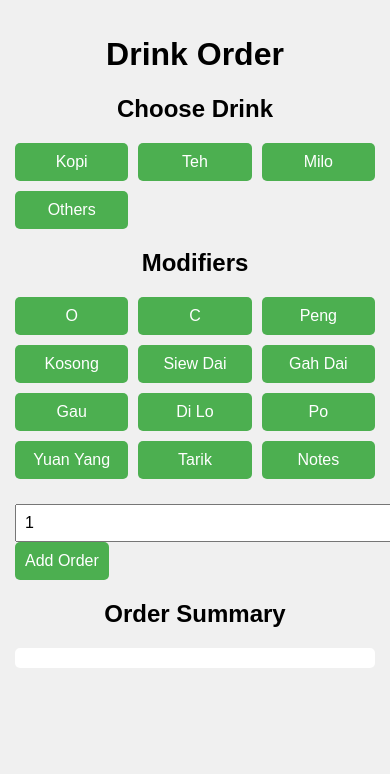
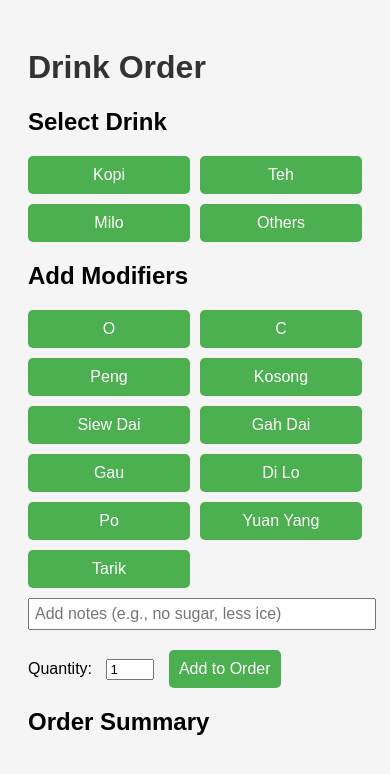
Before and after one commit to mygithu6/Order_Drink, a plain HTML site: page index.html in a window 390 px wide. Drawn offline with Linux system fonts and the light colour scheme.

Commit message:
Update index.html

```diff
--- a/index.html
+++ b/index.html
@@ -2,73 +2,66 @@
 <html lang="en">
 <head>
   <meta charset="UTF-8" />
-  <meta name="viewport" content="width=device-width, initial-scale=1.0"/>
-  <title>Drink Order</title>
+  <meta name="viewport" content="width=device-width, initial-scale=1.0" />
+  <title>Singapore Drink Order</title>
   <style>
     body {
       font-family: Arial, sans-serif;
-      padding: 15px;
-      background-color: #f0f0f0;
-      max-width: 600px;
-      margin: auto;
+      padding: 20px;
+      background-color: #f5f5f5;
     }
-
-    h1, h2 {
-      text-align: center;
+    h1 {
+      color: #333;
     }
-
     .section {
       margin-bottom: 20px;
     }
-
-    .grid {
+    .button-grid {
       display: grid;
       grid-template-columns: repeat(3, 1fr);
       gap: 10px;
+      margin-top: 10px;
     }
-
     button {
       padding: 10px;
+      font-size: 16px;
       border: none;
       border-radius: 5px;
       background-color: #4caf50;
       color: white;
-      font-size: 16px;
       cursor: pointer;
     }
-
     button.selected {
       background-color: #2e7d32;
     }
-
-    input[type="text"], input[type="number"] {
+    .order-item {
+      display: flex;
+      align-items: center;
+      margin-bottom: 10px;
+      flex-wrap: wrap;
+    }
+    .order-text {
+      flex: 1;
+      min-width: 150px;
+      font-size: 16px;
+    }
+    input[type="number"] {
+      width: 40px;
+      margin: 0 10px;
+    }
+    input[type="text"] {
+      padding: 5px;
+      font-size: 16px;
       width: 100%;
-      padding: 8px;
-      font-size: 16px;
       margin-top: 5px;
     }
-
-    #others-drink-input, #notes-input {
-      display: none;
+    #note-input, #custom-drink {
       margin-top: 10px;
     }
-
-    #order-list {
-      background: white;
-      padding: 10px;
-      border-radius: 5px;
-    }
-
-    .order-item {
-      display: flex;
-      justify-content: space-between;
-      align-items: center;
-      margin-bottom: 8px;
-      font-size: 16px;
-    }
-
-    .order-text {
-      flex: 1;
+    @media (max-width: 600px) {
+      .button-grid {
+        grid-template-columns: repeat(2, 1fr);
+      }
     }
   </style>
 </head>
@@ -76,21 +69,19 @@
   <h1>Drink Order</h1>
 
   <div class="section">
-    <h2>Choose Drink</h2>
-    <div class="grid" id="drink-options">
+    <h2>Select Drink</h2>
+    <div id="drink-options" class="button-grid">
       <button onclick="selectDrink('Kopi')">Kopi</button>
       <button onclick="selectDrink('Teh')">Teh</button>
       <button onclick="selectDrink('Milo')">Milo</button>
-      <button onclick="toggleOthersDrink()">Others</button>
+      <button onclick="selectDrink('Others')">Others</button>
     </div>
-    <div id="others-drink-input">
-      <input type="text" id="others-drink-text" placeholder="Extra (e.g. siew siew dai)"/>
-    </div>
+    <input type="text" id="custom-drink" placeholder="Enter custom drink" style="display: none;" />
   </div>
 
   <div class="section">
-    <h2>Modifiers</h2>
-    <div class="grid" id="modifier-options">
+    <h2>Add Modifiers</h2>
+    <div id="modifier-options" class="button-grid">
       <button onclick="toggleModifier('O')">O</button>
       <button onclick="toggleModifier('C')">C</button>
       <button onclick="toggleModifier('Peng')">Peng</button>
@@ -102,16 +93,16 @@
       <button onclick="toggleModifier('Po')">Po</button>
       <button onclick="toggleModifier('Yuan Yang')">Yuan Yang</button>
       <button onclick="toggleModifier('Tarik')">Tarik</button>
-      <button onclick="toggleModifier('Notes')">Notes</button>
     </div>
-    <div id="notes-input">
-      <input type="text" id="notes-text" placeholder="Enter notes (e.g., less sugar, no ice)"/>
+    <div id="note-section">
+      <input type="text" id="note-input" placeholder="Add notes (e.g., no sugar, less ice)" />
     </div>
   </div>
 
   <div class="section">
-    <input type="number" id="quantity" min="1" value="1" />
-    <button onclick="addOrder()">Add Order</button>
+    <label for="qty">Quantity:</label>
+    <input type="number" id="qty" min="1" value="1" />
+    <button onclick="addOrder()">Add to Order</button>
   </div>
 
   <div class="section">
@@ -123,89 +114,60 @@
     let selectedDrink = "";
     let selectedModifiers = [];
     let orders = [];
-    let isOthersDrink = false;
 
     function selectDrink(drink) {
+      if (drink === "Others") {
+        document.getElementById("custom-drink").style.display = "block";
+      } else {
+        document.getElementById("custom-drink").style.display = "none";
+      }
       selectedDrink = drink;
-      document.querySelectorAll('#drink-options button').forEach(btn => btn.classList.remove('selected'));
-      event.target.classList.add('selected');
-      isOthersDrink = false;
-      document.getElementById("others-drink-input").style.display = "none";
-      document.getElementById("others-drink-text").value = "";
-    }
-
-    function toggleOthersDrink() {
-      isOthersDrink = !isOthersDrink;
-      document.getElementById("others-drink-input").style.display = isOthersDrink ? "block" : "none";
-      const btn = Array.from(document.querySelectorAll('#drink-options button')).find(b => b.innerText === "Others");
-      btn.classList.toggle("selected");
+      document.querySelectorAll("#drink-options button").forEach(btn => btn.classList.remove("selected"));
+      event.target.classList.add("selected");
     }
 
     function toggleModifier(mod) {
       const index = selectedModifiers.indexOf(mod);
       if (index > -1) {
         selectedModifiers.splice(index, 1);
-        event.target.classList.remove('selected');
-        if (mod === "Notes") {
-          document.getElementById("notes-input").style.display = "none";
-          document.getElementById("notes-text").value = "";
-        }
+        event.target.classList.remove("selected");
       } else {
         selectedModifiers.push(mod);
-        event.target.classList.add('selected');
-        if (mod === "Notes") {
-          document.getElementById("notes-input").style.display = "block";
-        }
+        event.target.classList.add("selected");
       }
     }
 
     function addOrder() {
       let drink = selectedDrink;
-      let customExtra = document.getElementById("others-drink-text").value.trim();
+      const customDrink = document.getElementById("custom-drink").value.trim();
+      const note = document.getElementById("note-input").value.trim();
+      const qty = parseInt(document.getElementById("qty").value) || 1;
 
-      if (!drink && !customExtra) {
-        alert("Please select a drink or enter a custom one.");
+      if (!drink && !customDrink) {
+        alert("Please select a drink or enter a custom drink.");
         return;
       }
 
-      if (drink && customExtra) {
-        drink = `${drink} (${customExtra})`;
-      } else if (!drink && customExtra) {
-        drink = customExtra;
+      if (drink === "Others" && customDrink) {
+        drink = customDrink;
+      } else if (drink !== "Others" && customDrink) {
+        drink = `${drink} + ${customDrink}`;
       }
 
-      const qty = parseInt(document.getElementById("quantity").value);
-      if (isNaN(qty) || qty < 1) {
-        alert("Enter a valid quantity.");
-        return;
-      }
+      const fullModifiers = [...selectedModifiers];
+      if (note) fullModifiers.push(note);
 
-      let mods = [...selectedModifiers];
-      const notesIndex = mods.indexOf("Notes");
-      if (notesIndex > -1) {
-        const note = document.getElementById("notes-text").value.trim();
-        if (note) {
-          mods[notesIndex] = `Note: ${note}`;
-        } else {
-          mods.splice(notesIndex, 1);
-        }
-      }
+      orders.push({ drink, modifiers: fullModifiers, qty });
+      renderOrders();
 
-      orders.push({ drink, modifiers: mods, qty });
-      resetSelections();
-      renderOrders();
-    }
-
-    function resetSelections() {
+      // Reset
       selectedDrink = "";
       selectedModifiers = [];
-      isOthersDrink = false;
-      document.querySelectorAll('button.selected').forEach(btn => btn.classList.remove('selected'));
-      document.getElementById("others-drink-input").style.display = "none";
-      document.getElementById("notes-input").style.display = "none";
-      document.getElementById("others-drink-text").value = "";
-      document.getElementById("notes-text").value = "";
-      document.getElementById("quantity").value = 1;
+      document.getElementById("custom-drink").value = "";
+      document.getElementById("custom-drink").style.display = "none";
+      document.getElementById("note-input").value = "";
+      document.getElementById("qty").value = 1;
+      document.querySelectorAll("button").forEach(btn => btn.classList.remove("selected"));
     }
 
     function renderOrders() {
@@ -215,28 +177,24 @@
         const div = document.createElement("div");
         div.className = "order-item";
 
-        const summary = `${order.qty} x ${order.drink}${order.modifiers.length ? " (" + order.modifiers.join(", ") + ")" : ""}`;
+        const summary = `${order.drink}${order.modifiers.length ? " (" + order.modifiers.join(", ") + ")" : ""}`;
         div.innerHTML = `
           <div class="order-text">${summary}</div>
-          <input type="number" value="${order.qty}" min="1" onchange="updateQty(${index}, this.value)">
+          <input type="number" value="${order.qty}" min="1" onchange="updateQty(${index}, this.value)" />
           <button onclick="deleteOrder(${index})">🗑️</button>
         `;
         list.appendChild(div);
       });
     }
 
+    function updateQty(index, newQty) {
+      orders[index].qty = parseInt(newQty) || 1;
+    }
+
     function deleteOrder(index) {
       orders.splice(index, 1);
       renderOrders();
     }
-
-    function updateQty(index, newQty) {
-      const qty = parseInt(newQty);
-      if (!isNaN(qty) && qty > 0) {
-        orders[index].qty = qty;
-        renderOrders();
-      }
-    }
   </script>
 </body>
 </html>
```
